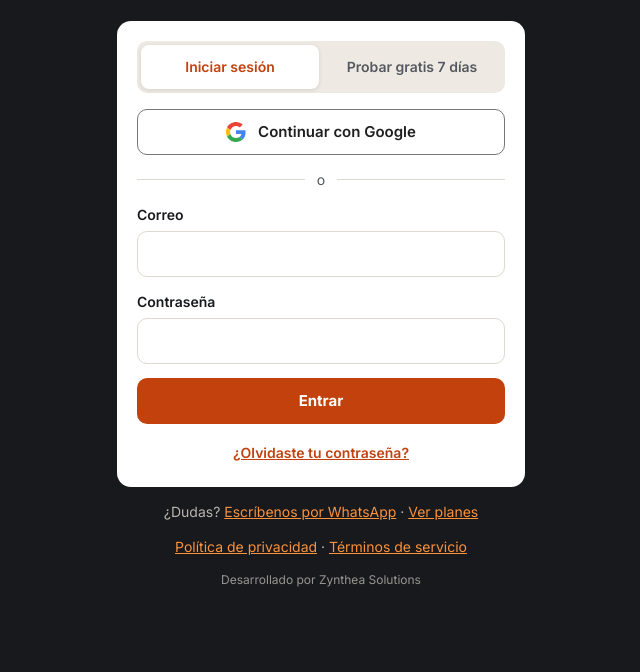
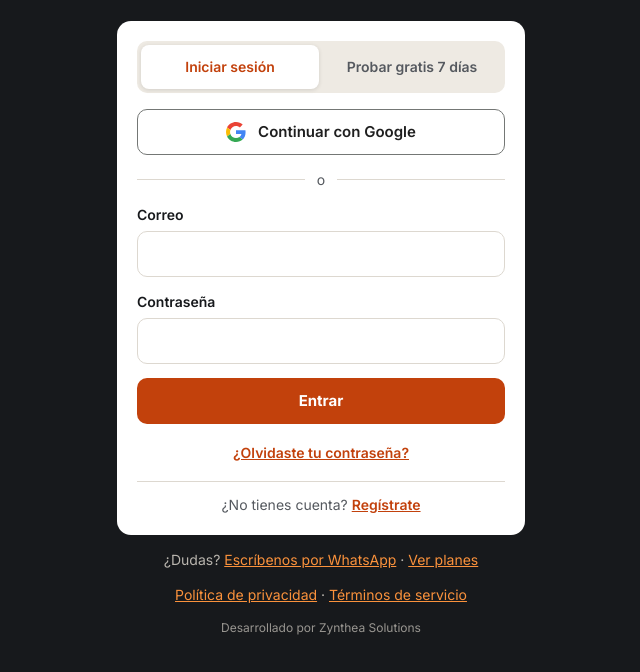
Before and after one commit to karenariasbme/zynthea-talleres, a plain HTML site: page index.html in a window 1280 px wide. Shown: the part 322-994 px from the top of the page, without its empty margins (319-959 px from the left). Before the commit the page ends 951 px from the top, so only its background shows below. Drawn offline with nearby package versions, Linux system fonts and the light colour scheme; a script that the page names is missing; a web font is replaced by a local one.

Commit message:
feat: enlaces ¿No tienes cuenta? Regístrate / ¿Ya tienes cuenta? Inicia sesión
Co-Authored-By: Claude Opus 5.5 <noreply@anthropic.com>

```diff
--- a/css/styles.css
+++ b/css/styles.css
@@ -110,6 +110,8 @@ textarea.input { resize: vertical; min-height: 84px; }
 .btn.block { width: 100%; }
 .link { background: none; border: 0; padding: 6px 0; color: var(--accent); font: 600 14px var(--font-b); text-decoration: underline; cursor: pointer; align-self: center; }
 .link.light { color: var(--accent-light); }
+.switch-mode { text-align: center; border-top: 1px solid var(--line); padding-top: 12px; }
+.switch-mode .link { padding: 0; }
 .actions { display: flex; flex-wrap: wrap; gap: 10px; }
 
 /* ---------- Mensajes ---------- */
--- a/index.html
+++ b/index.html
@@ -39,6 +39,7 @@
         <input class="input" type="password" name="password" autocomplete="current-password" required></label>
       <button class="btn primary block" type="submit">Entrar</button>
       <button class="link" type="button" id="go-reset">¿Olvidaste tu contraseña?</button>
+      <p class="note switch-mode">¿No tienes cuenta? <button class="link" type="button" data-mode="signup">Regístrate</button></p>
     </form>
 
     <form id="form-signup" class="stack" hidden>
@@ -56,6 +57,7 @@
         <small>Mínimo 8 caracteres.</small></label>
       <button class="btn primary block" type="submit">Crear mi demo gratis</button>
       <p class="note">7 días gratis, sin tarjeta. Al terminar, tus datos se guardan y puedes activar tu plan.</p>
+      <p class="note switch-mode">¿Ya tienes cuenta? <button class="link" type="button" data-mode="login">Inicia sesión</button></p>
     </form>
 
     <form id="form-reset" class="stack" hidden>
--- a/js/login.js
+++ b/js/login.js
@@ -79,6 +79,8 @@ $("tab-login").addEventListener("click", () => show("login"));
 $("tab-signup").addEventListener("click", () => show("signup"));
 $("go-reset").addEventListener("click", () => show("reset"));
 $("back-login").addEventListener("click", () => show("login"));
+// "¿No tienes cuenta? Regístrate" / "¿Ya tienes cuenta? Inicia sesión"
+for (const b of document.querySelectorAll("[data-mode]")) b.addEventListener("click", () => show(b.dataset.mode));
 // Enlaces de la landing (?registro=1) abren directamente "Probar gratis 7 días"
 if (aviso.get("registro") === "1" || location.hash === "#registro") show("signup");
 
```
